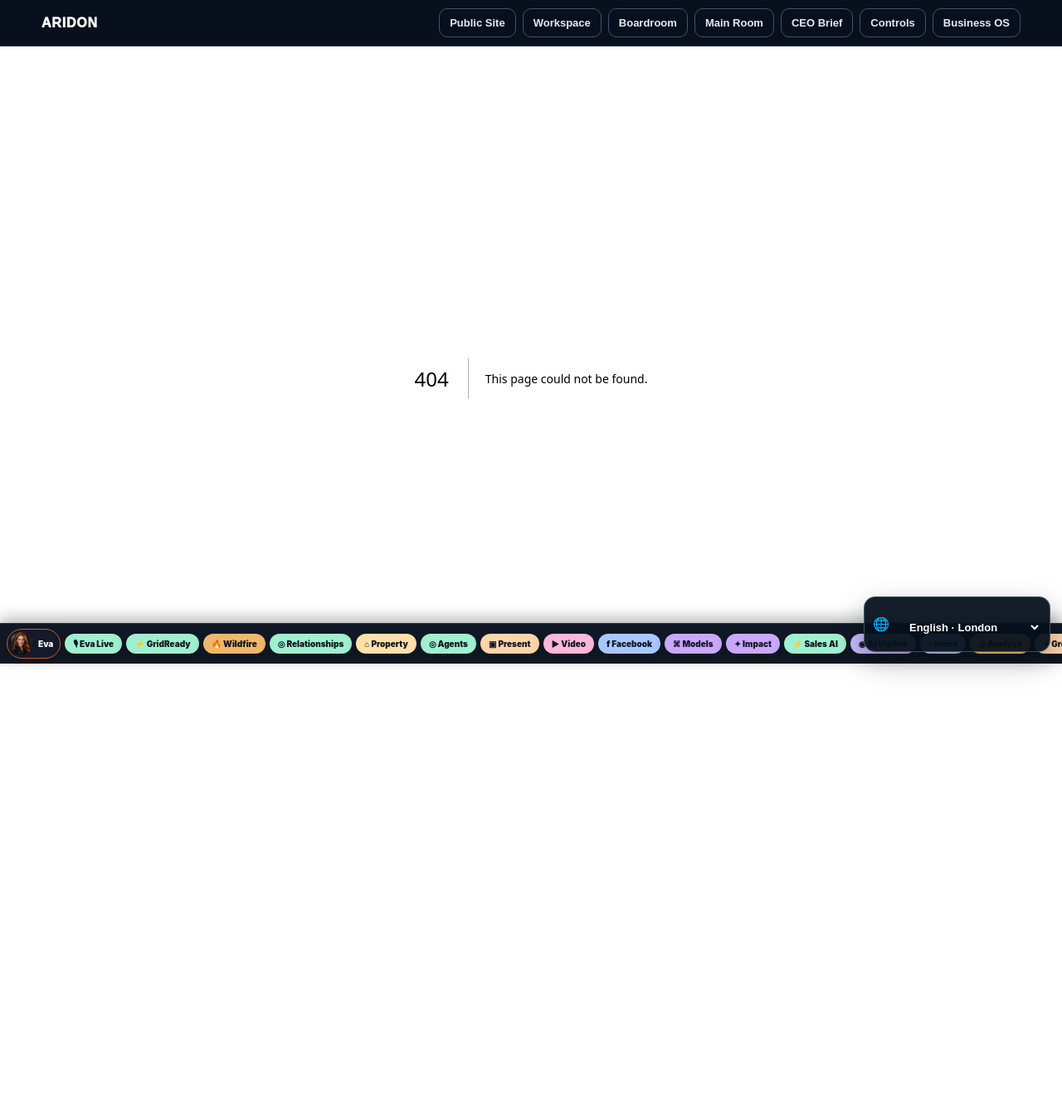
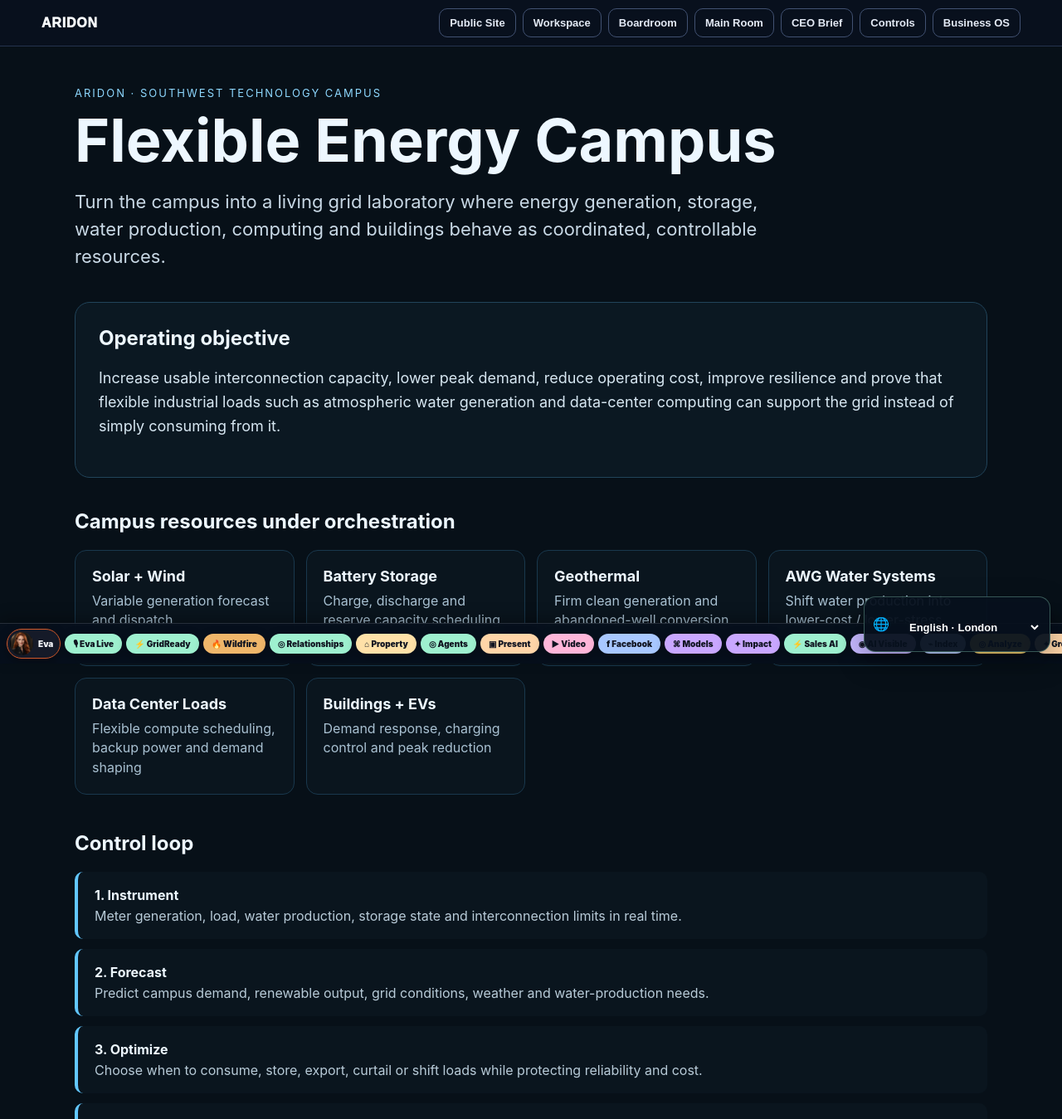
Before and after one commit to jimrusk/aridon-app, a Next.js app: page /flexible-energy-campus in a window 1280 px wide. Before the commit this address had no page. Shown: the top 1349 px of the page at 83% size. Before the commit the page ends 856 px from the top, so only its background shows below. Built offline with nearby package versions, Linux system fonts and the light colour scheme.

Commit message:
Add Aridon Flexible Energy Campus demonstration

```diff
--- /dev/null
+++ b/app/flexible-energy-campus/page.tsx
@@ -0,0 +1,57 @@
+export const metadata = {
+  title: 'Aridon Flexible Energy Campus',
+  description: 'A demonstration platform for orchestrating distributed energy, water, storage, computing and flexible loads as grid resources.'
+};
+
+const assets = [
+  ['Solar + Wind', 'Variable generation forecast and dispatch'],
+  ['Battery Storage', 'Charge, discharge and reserve capacity scheduling'],
+  ['Geothermal', 'Firm clean generation and abandoned-well conversion pilots'],
+  ['AWG Water Systems', 'Shift water production into lower-cost / lower-stress grid windows'],
+  ['Data Center Loads', 'Flexible compute scheduling, backup power and demand shaping'],
+  ['Buildings + EVs', 'Demand response, charging control and peak reduction'],
+];
+
+const phases = [
+  ['1. Instrument', 'Meter generation, load, water production, storage state and interconnection limits in real time.'],
+  ['2. Forecast', 'Predict campus demand, renewable output, grid conditions, weather and water-production needs.'],
+  ['3. Optimize', 'Choose when to consume, store, export, curtail or shift loads while protecting reliability and cost.'],
+  ['4. Authorize', 'Use Sentinel policy controls for consequential dispatch, access and automation decisions.'],
+  ['5. Demonstrate', 'Operate repeatable utility pilots and publish performance, resilience, cost and capacity results.'],
+  ['6. Commercialize', 'Package the control layer, integration playbook and campus test environment for utilities and industrial customers.'],
+];
+
+export default function FlexibleEnergyCampusPage() {
+  return (
+    <main style={{minHeight:'100vh',background:'#071018',color:'#edf7ff',fontFamily:'Inter,Arial,sans-serif',padding:'48px 20px'}}>
+      <div style={{maxWidth:1100,margin:'0 auto'}}>
+        <div style={{fontSize:13,letterSpacing:2,textTransform:'uppercase',color:'#8ed8ff',marginBottom:12}}>Aridon · Southwest Technology Campus</div>
+        <h1 style={{fontSize:'clamp(38px,6vw,72px)',lineHeight:1.02,margin:'0 0 18px'}}>Flexible Energy Campus</h1>
+        <p style={{fontSize:22,lineHeight:1.5,maxWidth:880,color:'#c8d8e5'}}>Turn the campus into a living grid laboratory where energy generation, storage, water production, computing and buildings behave as coordinated, controllable resources.</p>
+
+        <section style={{margin:'38px 0',padding:28,border:'1px solid #21445a',borderRadius:18,background:'#0b1822'}}>
+          <h2 style={{marginTop:0}}>Operating objective</h2>
+          <p style={{fontSize:18,lineHeight:1.6,color:'#d7e7f2'}}>Increase usable interconnection capacity, lower peak demand, reduce operating cost, improve resilience and prove that flexible industrial loads such as atmospheric water generation and data-center computing can support the grid instead of simply consuming from it.</p>
+        </section>
+
+        <h2>Campus resources under orchestration</h2>
+        <div style={{display:'grid',gridTemplateColumns:'repeat(auto-fit,minmax(250px,1fr))',gap:14}}>
+          {assets.map(([name,desc]) => <div key={name} style={{padding:20,border:'1px solid #19384d',borderRadius:14,background:'#0a151e'}}><strong style={{fontSize:18}}>{name}</strong><div style={{marginTop:8,color:'#a9c1d2',lineHeight:1.45}}>{desc}</div></div>)}
+        </div>
+
+        <h2 style={{marginTop:44}}>Control loop</h2>
+        <div style={{display:'grid',gap:12}}>{phases.map(([name,desc]) => <div key={name} style={{padding:'18px 20px',borderLeft:'4px solid #62c7ff',background:'#0a151e',borderRadius:10}}><strong>{name}</strong><div style={{marginTop:5,color:'#b8cbd8'}}>{desc}</div></div>)}</div>
+
+        <section style={{marginTop:44,padding:28,border:'1px solid #21445a',borderRadius:18,background:'#0b1822'}}>
+          <h2 style={{marginTop:0}}>First demonstration</h2>
+          <p style={{fontSize:18,lineHeight:1.6}}>Start with a controllable microgrid cell combining solar, battery storage, one flexible AWG load, a simulated or live data-center load, interval metering and an interconnection limit. Run baseline versus optimized operation and measure peak kW reduction, shifted kWh, curtailed energy avoided, water produced per energy window, battery cycling, resilience duration and avoided infrastructure cost.</p>
+        </section>
+
+        <section style={{marginTop:28,padding:28,border:'1px solid #21445a',borderRadius:18}}>
+          <h2 style={{marginTop:0}}>Utility pilot offer</h2>
+          <p style={{lineHeight:1.6,color:'#c8d8e5'}}>Aridon will host a controlled 60–90 day demonstration with a utility, technology supplier or research partner. Partners define feeder/interconnection constraints and success criteria; Aridon integrates the flexible assets, telemetry, optimization logic and Sentinel action controls, then delivers a validation report and commercialization roadmap.</p>
+        </section>
+      </div>
+    </main>
+  );
+}
```
